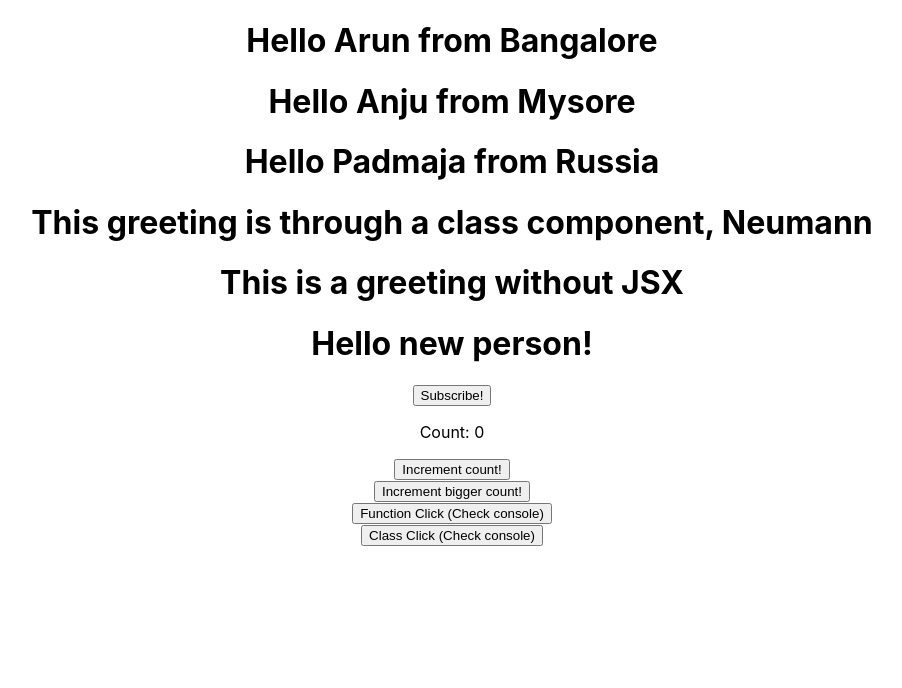
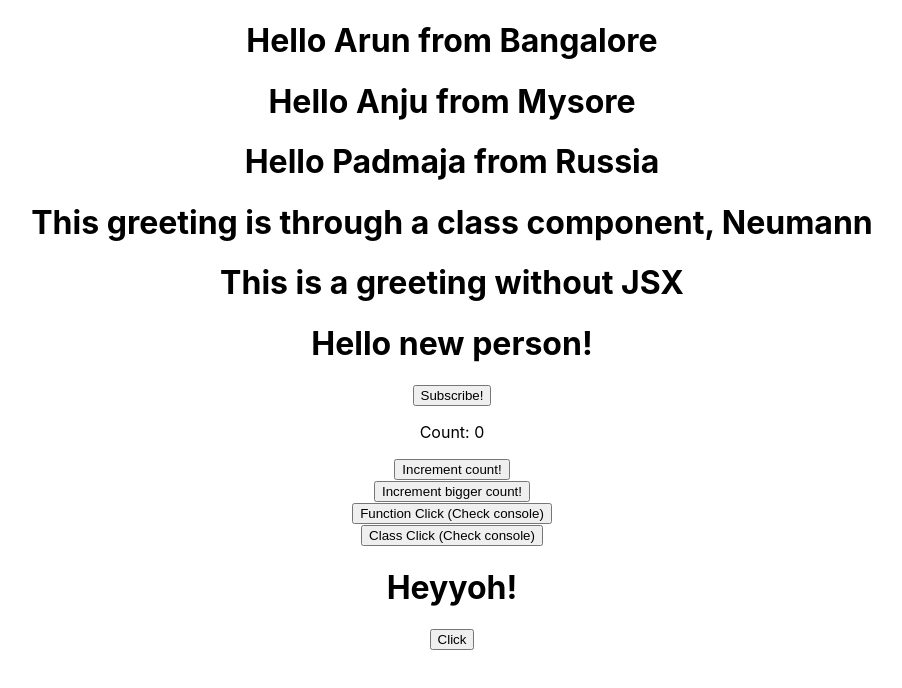
Before and after one commit to ShekarArun/hello-world-react, a React (Create React App) app: page / in a window 1280 px wide. Shown: the top 688 px of the page, without its empty margins (188-1090 px from the left). Built offline with nearby package versions, Linux system fonts and the light colour scheme.

Commit message:
feat: Add event binding for class component

```diff
--- a/src/App.js
+++ b/src/App.js
@@ -6,6 +6,7 @@ import StateHandlingMessage from './components/StateHandlingMessage'
 import Counter from './components/Counter'
 import FunctionClick from './components/FunctionClick'
 import ClassClick from './components/ClassClick'
+import EventBind from './components/EventBind'
 
 function App () {
   return (
@@ -19,6 +20,7 @@ function App () {
       <Counter />
       <FunctionClick />
       <ClassClick />
+      <EventBind />
     </div>
   )
 }
--- /dev/null
+++ b/src/components/EventBind.js
@@ -0,0 +1,24 @@
+import React, { Component } from 'react'
+
+class EventBind extends Component {
+  constructor (props) {
+    super(props)
+
+    this.state = {
+      message: 'Heyyoh!'
+    }
+  }
+
+  handleClick = () => { this.setState({ message: 'Clicked off eh?' }) }
+
+  render () {
+    return (
+      <div>
+        <h1>{this.state.message}</h1>
+        <button onClick={this.handleClick}>Click</button>
+      </div>
+    )
+  }
+}
+
+export default EventBind
```
